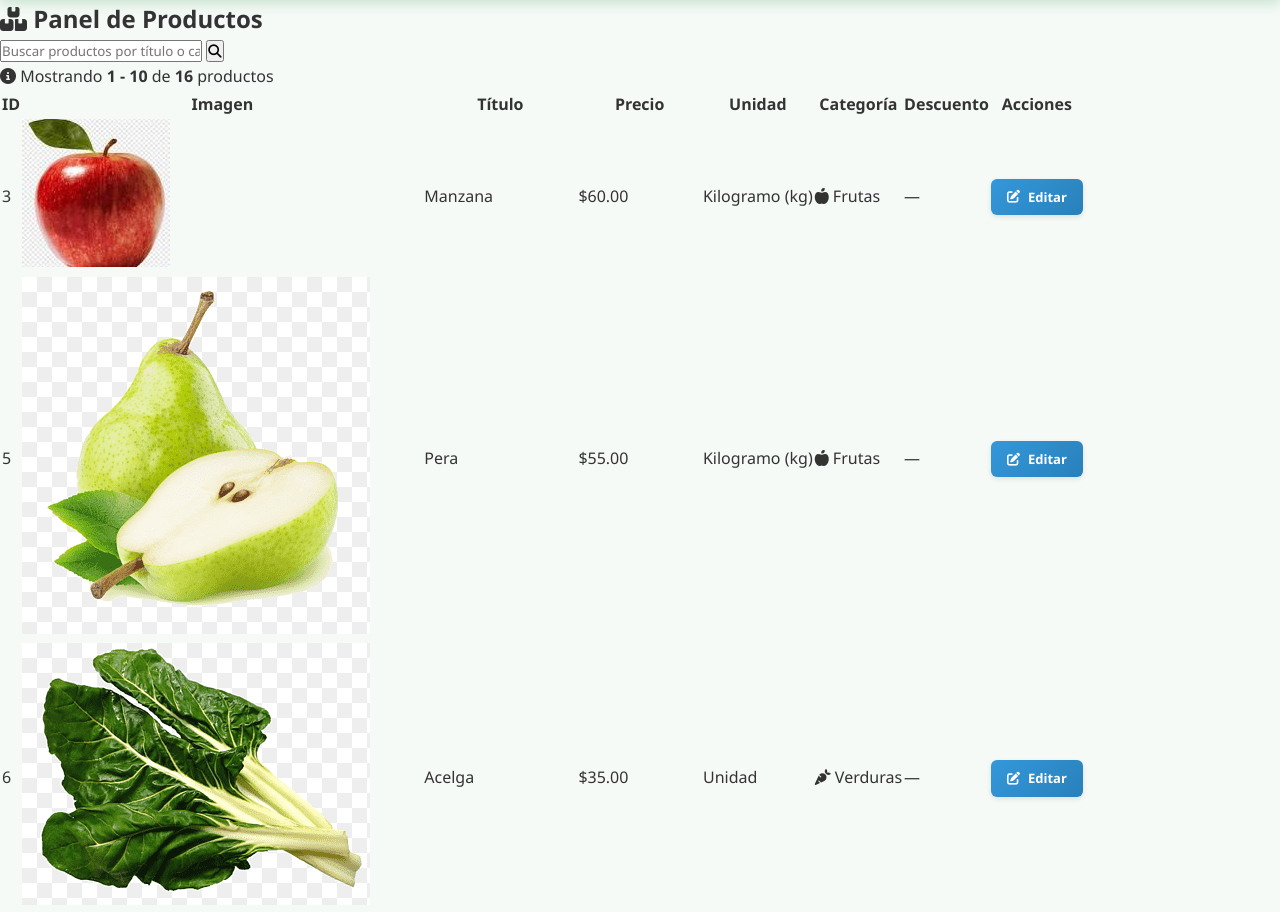
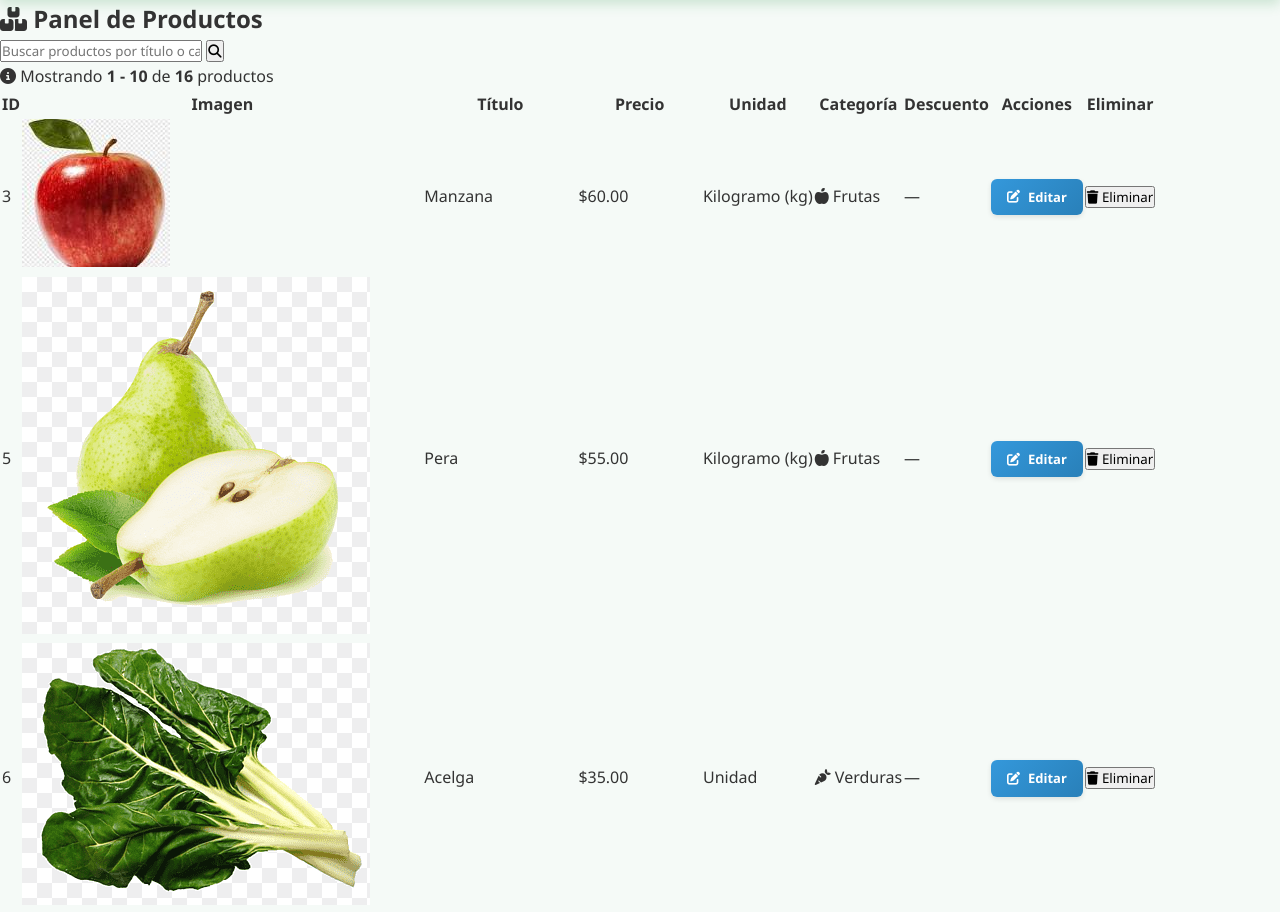
Before and after one commit to NaturalHome26/Pagina_web, a Django app: page /admin/productos/ in a window 1280 px wide. Shown: the part 70-982 px from the top of the page. Run offline with Django 5.2, Linux system fonts and the light colour scheme; data comes from the database, SQL or seed files in the repository; both versions use the stored data as it was after the commit.

Commit message:
arreglo de vista admin y agrego boton de eliminar

```diff
--- a/core/templates/admin_products.html
+++ b/core/templates/admin_products.html
@@ -8,6 +8,7 @@
     <link rel="stylesheet" href="{% static 'css/style.css' %}">
     <link rel="stylesheet" href="{% static 'css/admin.css' %}">
     <link rel="stylesheet" href="https://cdnjs.cloudflare.com/ajax/libs/font-awesome/6.4.0/css/all.min.css">
+    <meta name="csrf-token" content="{{ csrf_token }}">
 </head>
 <body>
     <header class="top-header">
@@ -56,6 +57,7 @@
                         <th>Categoría</th>
                         <th>Descuento</th>
                         <th>Acciones</th>
+                        <th>Eliminar</th>
                     </tr>
                 </thead>
                 <tbody>
@@ -104,6 +106,14 @@
                         </td>
                         <td class="actions-column">
                             <a href="{% url 'admin_edit' p.id %}" class="btn-edit"><i class="fas fa-edit"></i> Editar</a>
+                        </td>
+                        <td class="delete-column">
+                            <form method="POST" action="{% url 'admin_delete' p.id %}" class="delete-form" onsubmit="return confirmarEliminacionLista(this, '{{ p.titulo }}');">
+                                {% csrf_token %}
+                                <button type="submit" class="btn-delete-table">
+                                    <i class="fas fa-trash"></i> Eliminar
+                                </button>
+                            </form>
                         </td>
                     </tr>
                     {% endfor %}
@@ -162,5 +172,7 @@
         </div>
         {% endif %}
     </main>
+
+    <script src="{% static 'js/admin.js' %}"></script>
 </body>
 </html>
--- a/core/urls.py
+++ b/core/urls.py
@@ -8,6 +8,7 @@ urlpatterns = [
     path("admin/productos/", views.admin_products, name="admin_products"),
     path("admin/productos/nuevo/", views.admin_new, name="admin_new"),
     path("admin/productos/<int:id>/editar/", views.admin_edit, name="admin_edit"),
+    path("admin/productos/<int:id>/eliminar/", views.admin_delete, name="admin_delete"),
     path("api/producto/<int:id>/", views.api_producto, name="api_producto"),
 ]
 
--- a/core/views.py
+++ b/core/views.py
@@ -8,6 +8,8 @@ import base64
 from django.core.files.base import ContentFile
 from django.core.files.storage import default_storage
 from django.conf import settings
+from django.contrib.auth.decorators import login_required
+from django.views.decorators.http import require_POST
 
 def home(request):
     # Búsqueda
@@ -314,3 +316,16 @@ def api_producto(request, id):
     except Exception as e:
         print(f"Error en API producto: {e}")
         return JsonResponse({"error": str(e)}, status=500)
+
+# Nueva función para eliminar producto desde la lista
+@require_POST
+def admin_delete(request, id):
+    producto = get_object_or_404(Producto, id=id)
+
+    try:
+        producto.delete()
+        # Redirigir con un mensaje de éxito (opcional)
+        return redirect('admin_products')
+    except Exception as e:
+        # En caso de error, redirigir con un mensaje de error
+        return redirect('admin_products')
```
Also changed, not shown: db.sqlite3.
